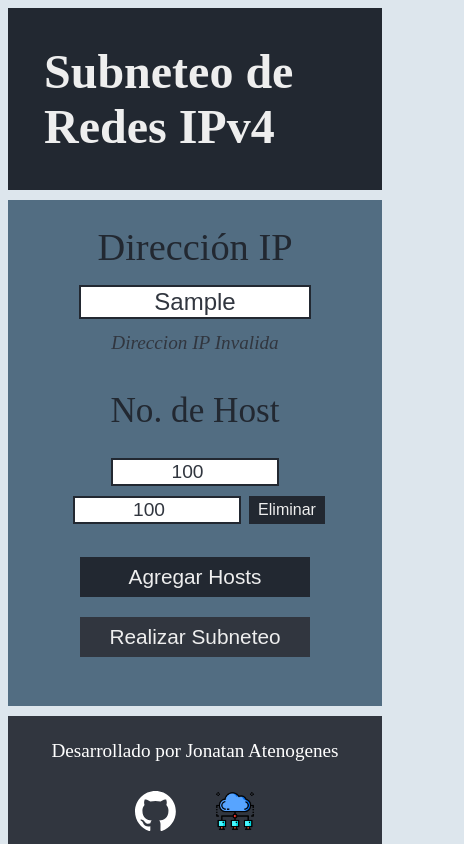
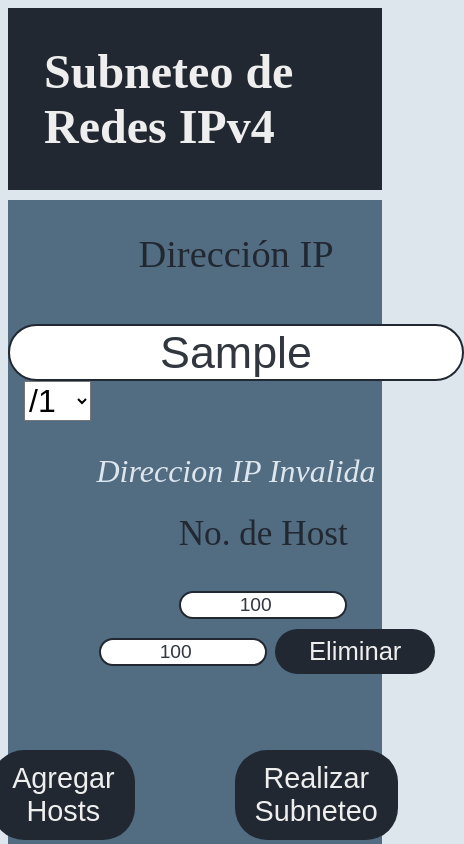
Before and after one commit to JonatanAtenogenes/Network-Subnetting, a website with bundled scripts: page index.html in a window 390 px wide. Both pictures are taken after typing "Sample" into the empty fields and a click on the button "Agregar Hosts". Shown: the top 844 px of the page, 464 px wide, since content can reach past the window. Built offline with nearby package versions, Linux system fonts and the light colour scheme.

Commit message:
2024-04-21_03:24_JonatanAtenogenes::Setting the new development branch to modify the project without affect the web app in github pages.

```diff
--- a/index.html
+++ b/index.html
@@ -12,45 +12,60 @@
     />
   </head>
   <body>
-    <section id="header-section">
-      <div id="header">
-        <h1>Subneteo de Redes IPv4</h1>
+    <section id="header-section" class="header-section">
+      <div id="header" class="header">
+        <h1 class="title">Subneteo de Redes IPv4</h1>
       </div>
     </section>
 
-    <section id="ip-definition-section">
-      <div id="ip-definition">
-        <label for="ip-network">Dirección IP</label>
+    <section id="ip-definition-section" class="ip-definition-section">
+      <div id="ip-definition" class="ip-definition">
+        <label for="ip-network" class="subtitles">Dirección IP</label>
+        <div class="ip-network-subnet-mask">
           <input
             type="text"
             name="ip-network"
+            class="inputs ip-network"
             id="ip-network"
             placeholder="192.168.0.0"
           />
-        <p id="ip-network-message"></p>
+          <select
+            name="subnet-mask"
+            id="subnet-mask-selector"
+            class="subnet-mask"
+          ></select>
+        </div>
+        <p id="error-message" class="error-message"></p>
       </div>
     </section>
 
-    <section id="host-definition-section">
-      <div id="host-definition">
-        <label for="number-of-host">No. de Host</label>
+    <section id="host-definition-section" class="host-definition-section">
+      <div id="host-definition" class="host-definition">
+        <label for="number-of-host" class="subtitles">No. de Host</label>
         <br />
+        <div id="host-container" class="host-container">
           <input
             type="number"
             name="number-of-host"
             id="number-of-host"
-          class="host-definition-input"
+            class="inputs number-of-host"
             value="100"
             placeholder="100"
             min="1"
           />
         </div>
+      </div>
     </section>
 
-    <section id="actions-section">
-      <div id="actions">
-        <button id="adding-host-btn">Agregar Hosts</button>
-        <button id="calculate-subnetting-btn" disabled>
+    <section id="actions-section" class="actions-section">
+      <div id="actions-container" class="actions-container">
+        <button id="adding-host" class="actions add-host-action">
+          Agregar Hosts
+        </button>
+        <button
+          id="calculate-subnetting"
+          class="actions calculate-subnetting-action"
+        >
           Realizar Subneteo
         </button>
       </div>
@@ -58,8 +73,8 @@
 
     <section id="ip-network-subnetting-section">
       <div id="ip-network-subnetting">
-        <table id="ip-subnetting-table">
-          <caption id="ip-subnetting-table-caption">
+        <table id="ip-subnetting">
+          <caption id="ip-subnetting-caption">
             IP:
           </caption>
           <thead>
@@ -71,12 +86,12 @@
               <th scope="col">IP Inicial</th>
               <th scope="col">IP Final</th>
               <th scope="col">IP Broadcast</th>
-              <th scope="col">Longitud Prefijo</th>
+              <th scope="col">Prefijo</th>
               <th scope="col">Mascara Subred</th>
               <th scope="col">Wildcard</th>
             </tr>
           </thead>
-          <tbody></tbody>
+          <tbody id="table-body"></tbody>
         </table>
       </div>
     </section>
--- a/package.json
+++ b/package.json
@@ -2,10 +2,12 @@
   "type": "module",
   "scripts": {
     "start": "node ../Network_Subnetting/static/js/script.js",
-        "network_subnetting_test": "jest ../Network-Subnetting/test/modules/binary_operations.test.js ../Network-Subnetting/test/modules/utils.test.js ../Network-Subnetting/test/modules/ip_address_operations.test.js"
+    "test": "jest ../Network-Subnetting/test/modules/binary_operations.test.js ../Network-Subnetting/test/modules/utils.test.js ../Network-Subnetting/test/modules/ip_address_operations.test.js"
   },
   "jest": {
-        "setupFiles": ["../Network-Subnetting/jest.setup.js"],
+    "setupFiles": [
+      "../Network-Subnetting/jest.setup.js"
+    ],
     "testEnvironment": "node"
   },
   "dependencies": {
--- a/static/css/style.css
+++ b/static/css/style.css
@@ -5,39 +5,29 @@ html {
 }
 
 body {
-    background-color: #DDE6ED;
+  background-color: #dde6ed;
   min-height: 100%;
   display: flex;
   flex-direction: column;
 }
 
-button {
+.actions {
   background-color: #222831;
   text-align: center;
   border: none;
   font-size: 1.8rem;
   padding: 12px 20px;
-    color: #EEEEEE;
+  color: #eeeeee;
   margin: 20px 50px;
+  border-radius: 2rem;
 }
 
-button:disabled {
-    background-color: #31363F;
+.actions:disabled {
+  background-color: #31363f;
 }
 
 a {
-    color: #DDE6ED;
-}
-
-input {
-    border-radius: 10px;
-    border: 2px solid #222831;
-    font-size: 2.5rem;
-    color: #31363F;
-}
-
-input[type="number"] {
-    font-size: 1.8rem;
+  color: #dde6ed;
 }
 
 table {
@@ -48,50 +38,64 @@ table {
 
 table thead tr {
   text-align: left;
-    background-color: #27374D;
-    color: #FFFFFF;
+  background-color: #27374d;
+  color: #ffffff;
   font-weight: bold;
 }
 
-table th, table td {
+table th,
+table td {
   padding: 10px 8px;
 }
 
 table tbody tr {
-    border-bottom: 1px solid #526D82;
+  border-bottom: 1px solid #526d82;
 }
 
 table tbody tr:nth-child(even) {
-    background-color: #9DB2BF;
+  background-color: #9db2bf;
 }
 
 table tbody tr:nth-child(odd) {
-    background-color: #DDE6ED;
+  background-color: #dde6ed;
 }
 
 table tbody tr:last-of-type {
-    border-bottom: 2.5px solid #526D82;
+  border-bottom: 2.5px solid #526d82;
 }
 
 caption {
-    color: #31363F;
+  color: #31363f;
   font-size: 2rem;
   font-style: italic;
   margin-bottom: 15px;
+}
+
+.inputs {
+  border: 2px solid #222831;
+  font-size: 2.8rem;
+  text-align: center;
+  color: #31363f;
+}
+
+.subtitles {
+  color: #222831;
+  font-size: 3.5rem;
+  margin: 0px 25px;
 }
 
 /* General */
 
 /* Header Secton */
 
-#header-section {
+.header-section {
   margin-top: 0px;
   margin-bottom: 0px;
   margin-left: 0px;
   margin-right: 0px;
 }
 
-#header {
+.header {
   display: flex;
   margin: 0px 0px;
   justify-content: center;
@@ -99,45 +103,59 @@ caption {
   flex-wrap: wrap;
 }
 
-#header > h1 {
+.title {
   margin-top: 20px;
   margin-bottom: 20px;
   margin-left: 20px;
   margin-right: 20px;
   font-size: 8rem;
   padding: 16px;
-    color: #EEEEEE;
+  color: #eeeeee;
 }
 
 /* Header Secton */
 
 /* IP Definition Secton */
 
-#ip-definition-section {
+.ip-definition-section {
   margin-top: 10px;
   margin-bottom: 0px;
   margin-left: 0px;
   margin-right: 0px;
 }
 
-#ip-definition {
-    background-color: #526D82;
+.ip-definition {
+  display: flex;
+  flex-direction: column;
+  flex-wrap: wrap;
+  background-color: #526d82;
+  justify-content: center;
+  align-items: center;
+  padding-top: 2rem;
+}
+
+.ip-network {
+  width: 28rem;
+  border-radius: 12rem;
+}
+
+.subnet-mask {
+  background-color: #fff;
+  font-size: 2rem;
+  margin-left: 1rem;
+  margin-right: 1rem;
+}
+
+.ip-network-subnet-mask {
+  margin: 2rem 0rem;
   display: flex;
   flex-direction: row;
   flex-wrap: wrap;
-    justify-content: center;
-    padding-top: 25px;
   align-items: center;
 }
 
-#ip-definition > label {
-    color: #222831;
-    font-size: 3.5rem;
-    margin: 0px 25px;
-}
-
-#ip-network-message {
-    color: #31363F;
+.error-message {
+  color: #dde6ed;
   font-style: italic;
   font-size: 2rem;
   margin: 0px 25px;
@@ -147,8 +165,8 @@ caption {
 
 /* Host Definition Section */
 
-#host-definition {
-    background-color: #526D82;
+.host-definition {
+  background-color: #526d82;
   display: flex;
   flex-wrap: wrap;
   flex-direction: column;
@@ -157,10 +175,10 @@ caption {
   padding: 25px 0px;
 }
 
-#host-definition label {
-    color: #222831;
-    font-size: 2.5rem;
-    margin: 0px 25px;
+.number-of-host {
+  border-radius: 12rem;
+  width: 20rem;
+  font-size: 2.2rem;
 }
 
 #host-definition input {
@@ -169,6 +187,14 @@ caption {
 
 .host-container {
   display: flex;
+  flex-direction: column;
+  align-items: center;
+  justify-content: center;
+  margin: 2rem 5rem;
+}
+
+.inner-host-container {
+  display: flex;
   flex-direction: row;
   flex-wrap: nowrap;
   justify-content: center;
@@ -176,21 +202,30 @@ caption {
   margin-top: 10px;
 }
 
-.delete-host-button {
-    padding: 8px 8px;
-    margin: 0px 0px;
+.delete-host {
+  padding: 0.5rem 1rem;
+  margin: 0rem 0rem;
   font-size: 1.6rem;
+  width: 10rem;
 }
 
 /* Host Definition Section */
 
 /* Actions Section */
 
-#actions {
-    background-color: #526D82;
+.actions-container {
+  background-color: #526d82;
   display: flex;
   justify-content: center;
   padding-bottom: 25px;
+}
+
+.add-host-action {
+  width: 18rem;
+}
+
+.calculate-subnetting-action {
+  width: 20rem;
 }
 
 /* Actions Section */
@@ -207,7 +242,7 @@ caption {
 #ip-network-subnetting {
   display: none;
   justify-content: center;
-    padding: 2.5rem 0rem
+  padding: 2.5rem 0rem;
 }
 
 /* IP Network Subnetting Section */
@@ -222,7 +257,7 @@ caption {
 }
 
 #footer {
-    background-color: #31363F;
+  background-color: #31363f;
   padding: 5px;
   display: flex;
   flex-direction: column;
@@ -232,7 +267,7 @@ caption {
 
 #footer p {
   font-size: 1.8rem;
-    color: #FFFFFF;
+  color: #ffffff;
 }
 
 #footer-links {
@@ -258,7 +293,6 @@ caption {
 /* Smartphones 480px */
 
 @media screen and (max-width: 480px) {
-
   /* General */
 
   input {
@@ -292,7 +326,7 @@ caption {
   }
 
   table tbody tr {
-        border-top: 0.1rem solid #526D82;
+    border-top: 0.1rem solid #526d82;
   }
 
   th {
@@ -389,7 +423,7 @@ caption {
 
   #footer p {
     font-size: 1.2rem;
-        color: #FFFFFF;
+    color: #ffffff;
   }
 
   #footer-links {
@@ -405,7 +439,6 @@ caption {
   }
 
   /* Footer Section */
-
 }
 
 /* Smartphones 480px */
@@ -417,7 +450,6 @@ caption {
 /* Smartphones 481px - 768px */
 
 @media screen and (min-width: 481px) and (max-width: 768px) {
-
   /* General */
 
   input {
@@ -451,11 +483,11 @@ caption {
   }
 
   table tbody tr {
-        border-top: 0.1rem solid #526D82;
+    border-top: 0.1rem solid #526d82;
   }
 
   table tbody tr:last-of-type {
-        border-bottom: 0.3rem solid #526D82;
+    border-bottom: 0.3rem solid #526d82;
   }
 
   th {
@@ -551,7 +583,7 @@ caption {
 
   #footer p {
     font-size: 1.8rem;
-        color: #FFFFFF;
+    color: #ffffff;
   }
 
   #footer-links {
@@ -567,19 +599,17 @@ caption {
   }
 
   /* Footer Section */
-
 }
 
 /* Smartphones 481px - 768px */
 /* Smartphones 481px - 768px */
 /* Smartphones 481px - 768px */
 
-/* Smartphones 769px - 1279px */
-/* Smartphones 769px - 1279px */
-/* Smartphones 769px - 1279px */
+/* Smartphones 769px - 1359px */
+/* Smartphones 769px - 1359px */
+/* Smartphones 769px - 1359px */
 
 @media screen and (min-width: 769px) and (max-width: 1279px) {
-
   /* General */
 
   input {
@@ -613,11 +643,11 @@ caption {
   }
 
   table tbody tr {
-        border-top: 0.2rem solid #526D82;
+    border-top: 0.2rem solid #526d82;
   }
 
   table tbody tr:last-of-type {
-        border-bottom: 0.6rem solid #526D82;
+    border-bottom: 0.6rem solid #526d82;
   }
 
   th {
@@ -703,7 +733,7 @@ caption {
 
   #ip-network-subnetting {
     justify-content: center;
-        padding: 2.5rem 2.5rem
+    padding: 2.5rem 2.5rem;
   }
 
   /* IP Network Subnetting Section */
@@ -716,7 +746,7 @@ caption {
 
   #footer p {
     font-size: 2.2rem;
-        color: #FFFFFF;
+    color: #ffffff;
   }
 
   #footer-links {
@@ -732,9 +762,8 @@ caption {
   }
 
   /* Footer Section */
-
 }
 
-/* Smartphones 769px - 1279px */
-/* Smartphones 769px - 1279px */
-/* Smartphones 769px - 1279px */
+/* Smartphones 769px - 1359px */
+/* Smartphones 769px - 1359px */
+/* Smartphones 769px - 1359px */
--- a/static/js/script.js
+++ b/static/js/script.js
@@ -24,47 +24,45 @@ import {
 } from "../modules/ip_address_operations.js";
 
 // Definition for Constants
-const IP_NETWORK_INPUT = document.getElementById("ip-network");
-const NUMBER_OF_HOST_INPUT = document.getElementsByClassName(
-  "host-definition-input"
-);
-const IP_NETWORK_MESSAGE = document.getElementById("ip-network-message");
-const HOST_DEFINITION_DIV = document.getElementById("host-definition");
-const ADDING_HOST_BUTTON = document.getElementById("adding-host-btn");
-const CALCULATE_SUBNETTING_BUTTON = document.getElementById(
-  "calculate-subnetting-btn"
-);
-const IP_NETWORK_SUBNETTING_DIV = document.getElementById(
-  "ip-network-subnetting"
-);
-const IP_SUBNETTING_TABLE_CAPTION = document.getElementById(
-  "ip-subnetting-table-caption"
-);
-const IP_SUBNETTING_TABLE = document.getElementById("ip-subnetting-table");
-const IP_SUBNETTING_TABLE_BODY = document.querySelector(
-  "#ip-subnetting-table tbody"
-);
+const ipNetworkInput = document.getElementById("ip-network");
+const numberOfHost = document.getElementsByClassName("number-of-host");
+const errorMessage = document.getElementById("error-message");
+const addingHostButton = document.getElementById("adding-host");
+const calcSubnetting = document.getElementById("calculate-subnetting");
+const ipNetworkSubnettingDiv = document.getElementById("ip-network-subnetting");
+const tableCaption = document.getElementById("ip-subnetting-caption");
+const table = document.getElementById("ip-subnetting");
+const tableBody = document.getElementById("table-body");
+const subnetMaskSelector = document.getElementById("subnet-mask-selector");
+const hostContainer = document.getElementById("host-container");
 
 let isValidIPAddress = false;
+
+// Create the values for the subnet mask selector
+for (let index = 0; index < 32; index++) {
+  const option = document.createElement("option");
+  option.value = index + 1;
+  option.text = `/${index + 1}`;
+  subnetMaskSelector.appendChild(option);
+}
 
 /**
  * Adds a host input field to a specified HTML element.
  **/
 function addingHostInput() {
   // Create a div container for the host input and delete button
-  let hostContainer = document.createElement("div");
-  hostContainer.classList.add("host-container");
-
-  let hostInput = document.createElement("input");
+  const innerHostContainer = document.createElement("div");
+  innerHostContainer.classList.add("inner-host-container");
+  const hostInput = document.createElement("input");
 
   // Host Input Configuration
   hostInput.type = "number";
-  hostInput.name = "no-host";
-  //hostInput.id = "no-host";
-  hostInput.className = "host-definition-input";
+  hostInput.name = "number-of-host";
+  hostInput.id = "number-of-host";
+  hostInput.classList.add("inputs", "number-of-host");
   hostInput.value = "100";
   hostInput.placeholder = "100";
-  hostInput.min = "0";
+  hostInput.min = "1";
 
   hostInput.addEventListener("change", () => {
     let value = parseInt(hostInput.value);
@@ -74,42 +72,43 @@ function addingHostInput() {
   });
 
   // Create a delete button
-  let deleteButton = document.createElement("button");
+  const deleteButton = document.createElement("button");
   deleteButton.textContent = "Eliminar";
-  deleteButton.classList.add("delete-host-button");
-  deleteButton.addEventListener("click", () => {
-    hostContainer.remove(); // Remove the container when the button is clicked
-  });
+  deleteButton.classList.add("delete-host", "actions");
+  deleteButton.addEventListener("click", () => innerHostContainer.remove());
 
   // Append the host input and delete button to the container
-  hostContainer.appendChild(hostInput);
-  hostContainer.appendChild(deleteButton);
+  innerHostContainer.appendChild(hostInput);
+  innerHostContainer.appendChild(deleteButton);
 
   // Append the container to the host definition div
-  HOST_DEFINITION_DIV.appendChild(hostContainer);
+  hostContainer.appendChild(innerHostContainer);
 }
 
 /**
  * Calculates subnetting details based on the selected IP network and number of hosts.
  */
 function calculateSubnetting() {
-  let selectedIP = getIPNetworkInDecimal(IP_NETWORK_INPUT.value);
+  const subnetMaskValue = parseInt(subnetMaskSelector.value);
+  console.log(subnetMaskValue);
+  console.log(getSubnetMask(subnetMaskValue));
+  let selectedIP = getIPNetworkInDecimal(ipNetworkInput.value);
   let binaryIPNetwork = selectedIP.map((decimalValue) =>
     convertsToByte(decimalToBinary(decimalValue))
   );
 
   // Drops all tbody content of the table
-  IP_SUBNETTING_TABLE_BODY.innerHTML = "";
+  tableBody.innerHTML = "";
 
   // Showing IP Subnetting Div
-  IP_NETWORK_SUBNETTING_DIV.style.display = "flex";
+  ipNetworkSubnettingDiv.style.display = "flex";
 
   // Modifying Table's Caption with selected IP
-  IP_SUBNETTING_TABLE_CAPTION.innerHTML =
+  tableCaption.innerHTML =
     "Direccion IP: " + ipAddressToString(binaryToIPAddress(binaryIPNetwork));
 
   // For every defined host
-  Array.from(NUMBER_OF_HOST_INPUT).forEach((input) => {
+  Array.from(numberOfHost).forEach((input) => {
     let row = document.createElement("tr");
     let cellHost = document.createElement("td");
     cellHost.setAttribute("data-cell", "Host");
@@ -162,14 +161,14 @@ function calculateSubnetting() {
       cellSubnetMask,
       cellWildcard
     );
-    IP_SUBNETTING_TABLE_BODY.appendChild(row);
+    tableBody.appendChild(row);
 
     // Setting binaryNetworkIP as nextNetworkIP
     binaryIPNetwork = values.nextNetworkIP;
   });
 
   // Adding table body to table
-  IP_SUBNETTING_TABLE.appendChild(IP_SUBNETTING_TABLE_BODY);
+  table.appendChild(tableBody);
 }
 
 /**
@@ -237,8 +236,8 @@ function getTableValues(binaryIPNetwork, input) {
 }
 
 // Adding Event Listeners to Buttons
-ADDING_HOST_BUTTON.addEventListener("click", addingHostInput);
-CALCULATE_SUBNETTING_BUTTON.addEventListener("click", calculateSubnetting);
+addingHostButton.addEventListener("click", addingHostInput);
+calcSubnetting.addEventListener("click", calculateSubnetting);
 
 // Adding Event Listeners to Inputs
 document.getElementById("number-of-host").addEventListener("change", () => {
@@ -248,23 +247,23 @@ document.getElementById("number-of-host").addEventListener("change", () => {
   }
 });
 
-IP_NETWORK_INPUT.addEventListener("input", () => {
-  let ipNetwork = getIPNetworkInDecimal(IP_NETWORK_INPUT.value);
+ipNetworkInput.addEventListener("input", () => {
+  let ipNetwork = getIPNetworkInDecimal(ipNetworkInput.value);
   let isValidIPNetwork =
     isBitInRange(ipNetwork) && isIPNetworkLengthCorrect(ipNetwork);
   if (!isValidIPNetwork) {
     isValidIPAddress = false;
-    IP_NETWORK_MESSAGE.innerHTML = "Direccion IP Invalida";
+    errorMessage.innerHTML = "Direccion IP Invalida";
   } else {
     isValidIPAddress = true;
-    IP_NETWORK_MESSAGE.innerHTML = "";
+    errorMessage.innerHTML = "";
   }
 });
 
 document.body.addEventListener("input", () => {
-  if (areHostDefinitionValid(NUMBER_OF_HOST_INPUT) && isValidIPAddress) {
-    CALCULATE_SUBNETTING_BUTTON.disabled = false;
+  if (areHostDefinitionValid(numberOfHost) && isValidIPAddress) {
+    calculateSubnetting.disabled = false;
   } else {
-    CALCULATE_SUBNETTING_BUTTON.disabled = true;
+    calculateSubnetting.disabled = true;
   }
 });
```
Also changed, not shown: 1 other file. Lines whose indentation alone changed are shown as unchanged.
